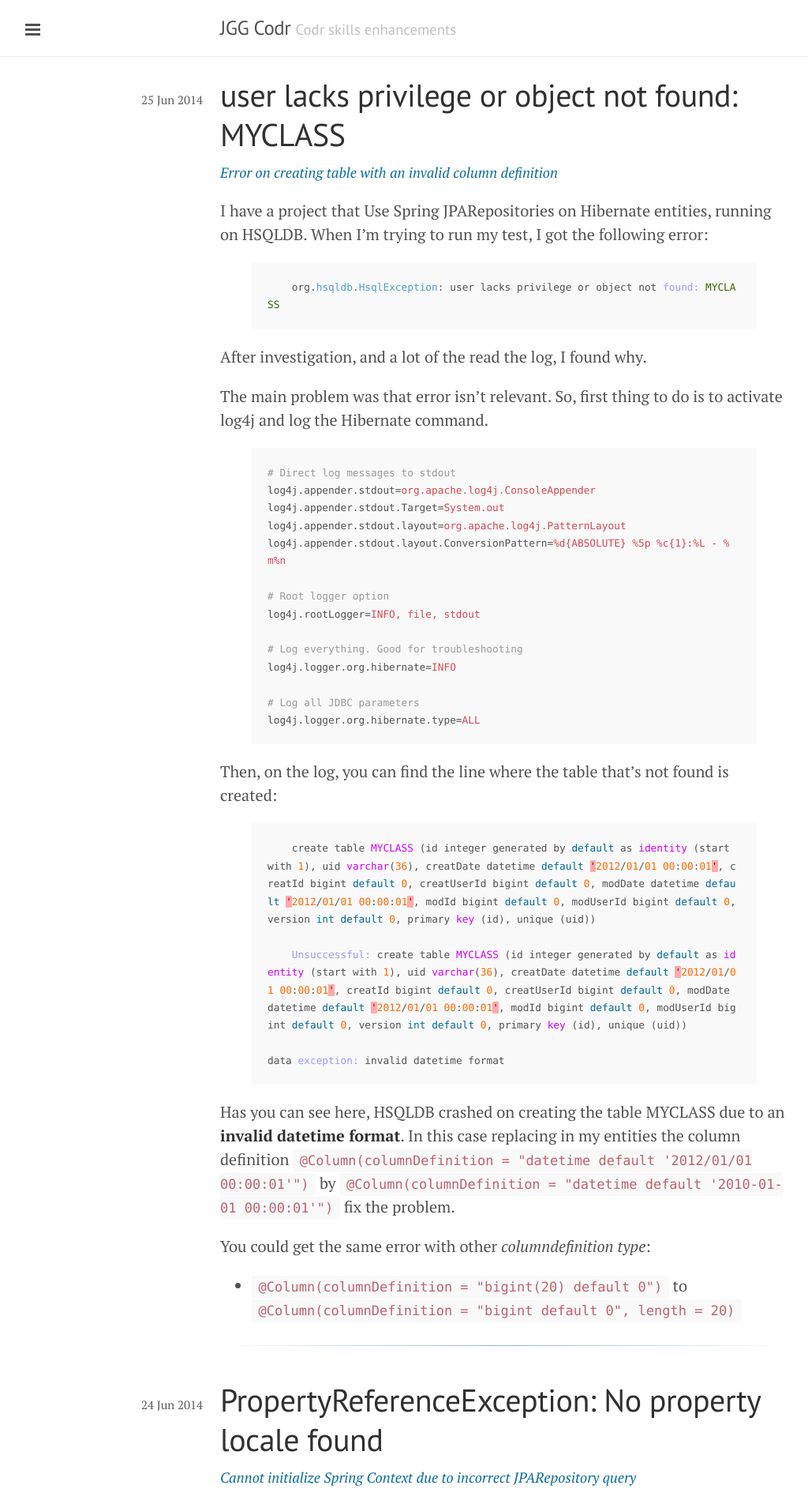
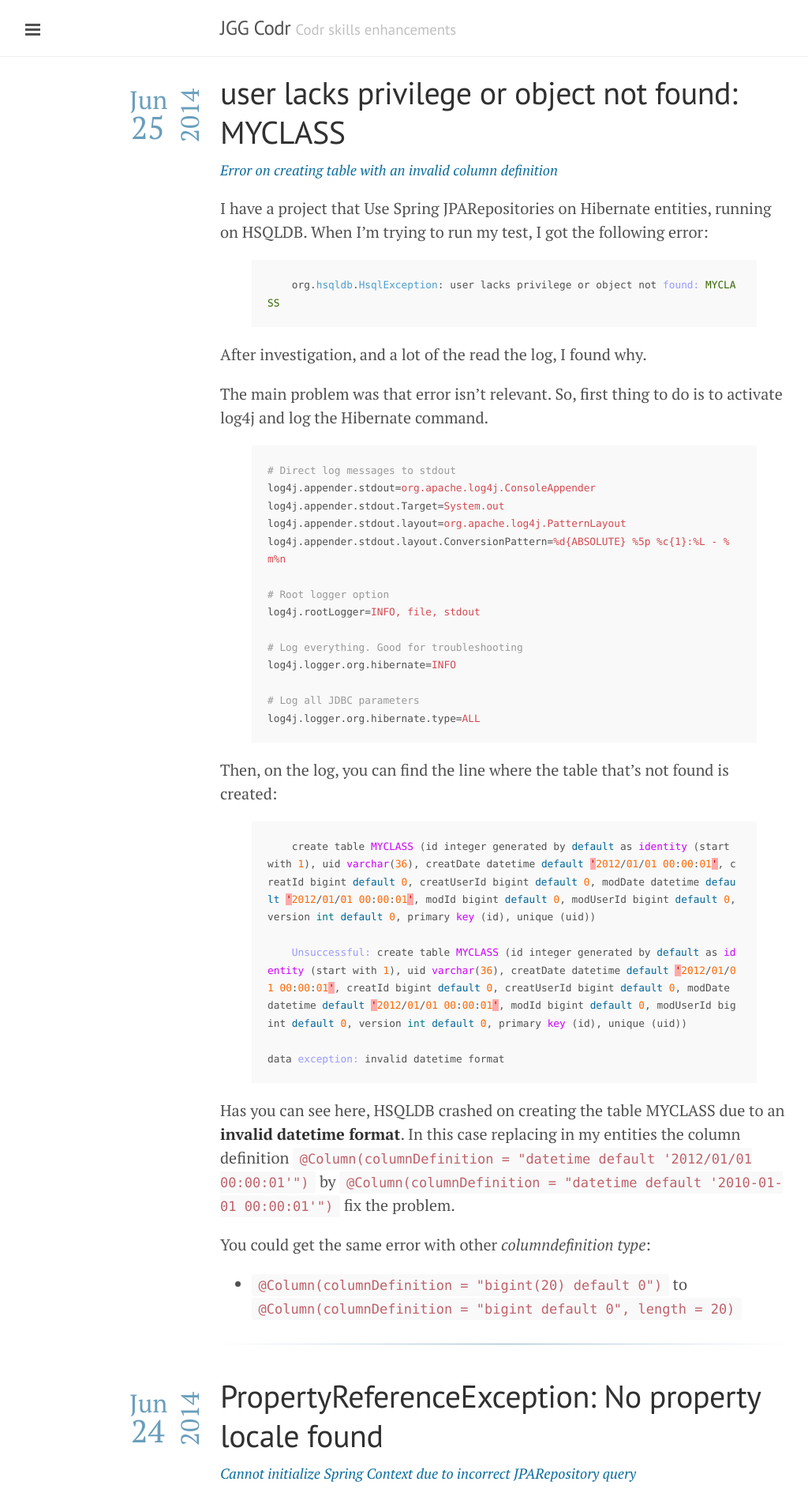
Before and after one commit to jgsqware/jgsqware.github.io, a Jekyll site: the page built from index.html, in a window 1280 px wide. Shown: the top 1904 px of the page at 79% size, without its empty margins (1-1025 px from the left). Built offline with Jekyll 4.4.1, drawn with Linux system fonts in a browser that asks for light colours; Markdown is read by kramdown in place of the engine named in the settings; the list of posts is cut into pages by our own code; some of the changed text lies outside the part shown; grey boxes are pictures that could not be loaded.

Commit message:
Add date on left of blog title

```diff
--- a/index.html
+++ b/index.html
@@ -2,13 +2,19 @@
 layout: default
 title: Home
 ---
+
+
 
 <div class="posts">
   {% for post in paginator.posts %}
   <div class="post">
 
 
-<span class="post-date">{{ post.date | date_to_string }}</span>
+<div class="date">
+  <span class="day">{{ post.date | date: "%d" }}</span>
+  <span class="month">{{ post.date | date: "%b" }}</span>
+  <span class="year">{{ post.date | date: "%Y" }}</span>
+</div>
     <h1 class="post-title">
 
       <span class="circular_code"> </span>
--- a/public/css/lanyon.css
+++ b/public/css/lanyon.css
@@ -212,6 +212,45 @@ hr.style-two {
     background-image:     -ms-linear-gradient(left, rgba(105, 158, 188,0), rgba(105, 158, 188,0.75), rgba(105, 158, 188,0));
     background-image:      -o-linear-gradient(left, rgba(105, 158, 188,0), rgba(105, 158, 188,0.75), rgba(105, 158, 188,0));
 }
+
+/** Post Data */
+.date {
+  position:relative; top:.50em; left:-80px;
+  width: 70px;
+  color: rgb(105, 158, 188);
+  display:block;
+  -webkit-transform: scale(2);
+     -moz-transform: scale(2);
+       -o-transform: scale(2);
+          transform: scale(2);
+ }
+
+.day, .month, .year {
+  position: absolute;
+  }
+
+.day {
+  font-size: 100%;
+  top: 15px;
+  left:1px;
+  }
+
+.month {
+  top: 0;
+  left: 0;
+  font-size: 80%;
+  }
+
+.year {
+  top: 10px;
+  right: 15px;
+  font-size: 80%;
+  rotation: -90deg !important;
+  /* ** Hacks ** */
+  -webkit-transform: rotate(-90deg);
+  -moz-transform: rotate(-90deg);
+  }
+
 /*
  * Masthead
  *
@@ -426,7 +465,7 @@ a.sidebar-nav-item:focus {
 .page,
 .post {
   margin-bottom: 1em;
-  margin-top: -4em;
+  margin-top: -2em;
 }
 
 /* Blog post or page title */
```
